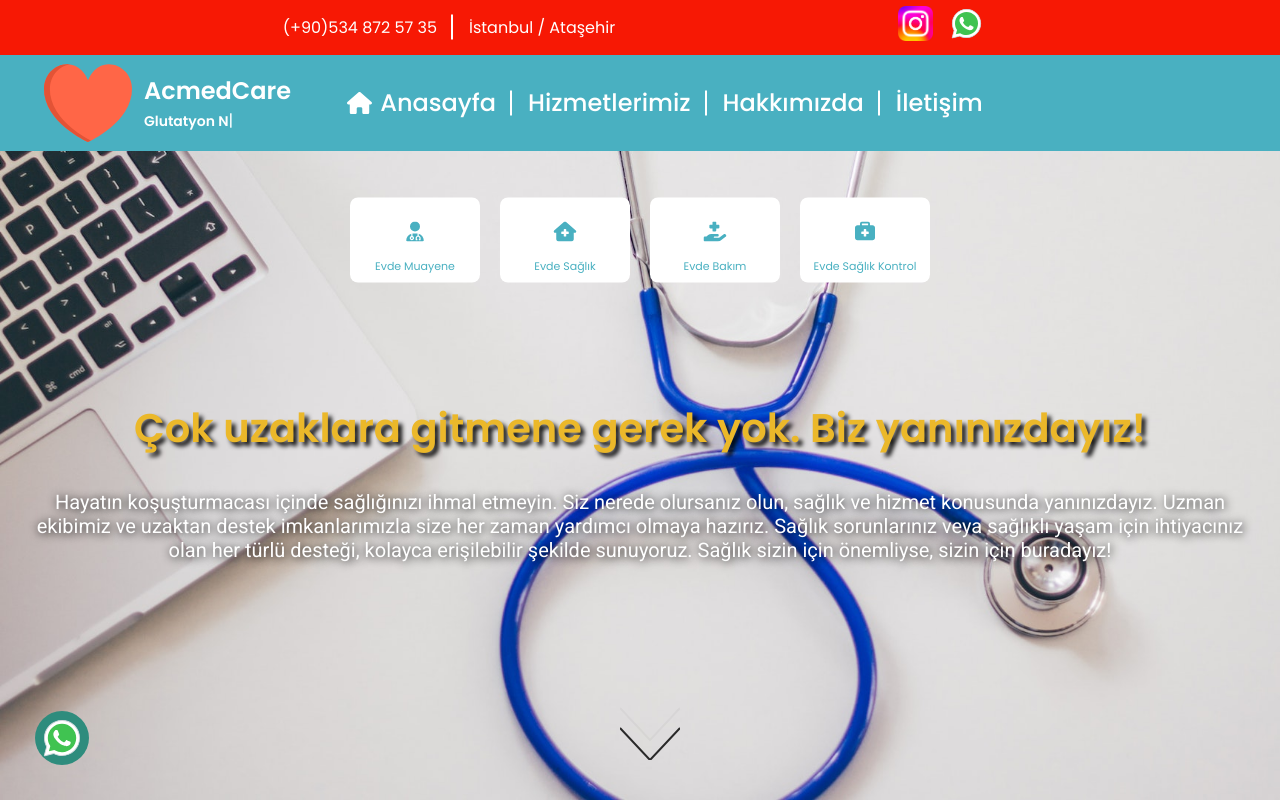
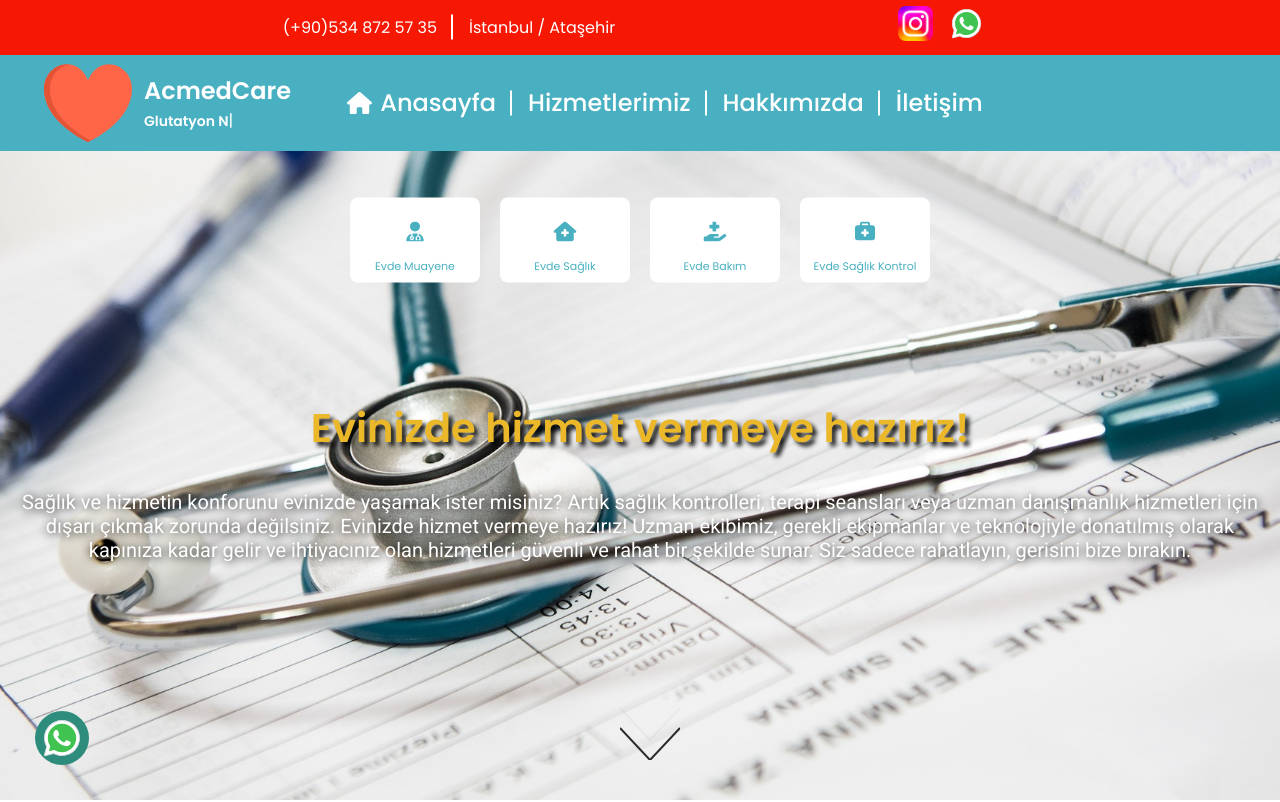
Before and after one commit to taneruzum/Medical-Web-Site, a Next.js app: page / in a window 1280 px wide. Shown: the top 802 px of the page. Built offline with nearby package versions, Linux system fonts and the light colour scheme.

Commit message:
swiper autoplay

```diff
--- a/src/app/Components/SwiperComponent/SwiperComponent.tsx
+++ b/src/app/Components/SwiperComponent/SwiperComponent.tsx
@@ -53,10 +53,10 @@ function SwiperComponent() {
                 keyboard={{
                     enabled: true,
                 }}
-                // autoplay={{
-                //     delay: 2500,
-                //     disableOnInteraction: false,
-                //   }}
+                autoplay={{
+                    delay: 6000,
+                    disableOnInteraction: false,
+                  }}
                 loop={true}
                 pagination={{
                     clickable: true,
```
